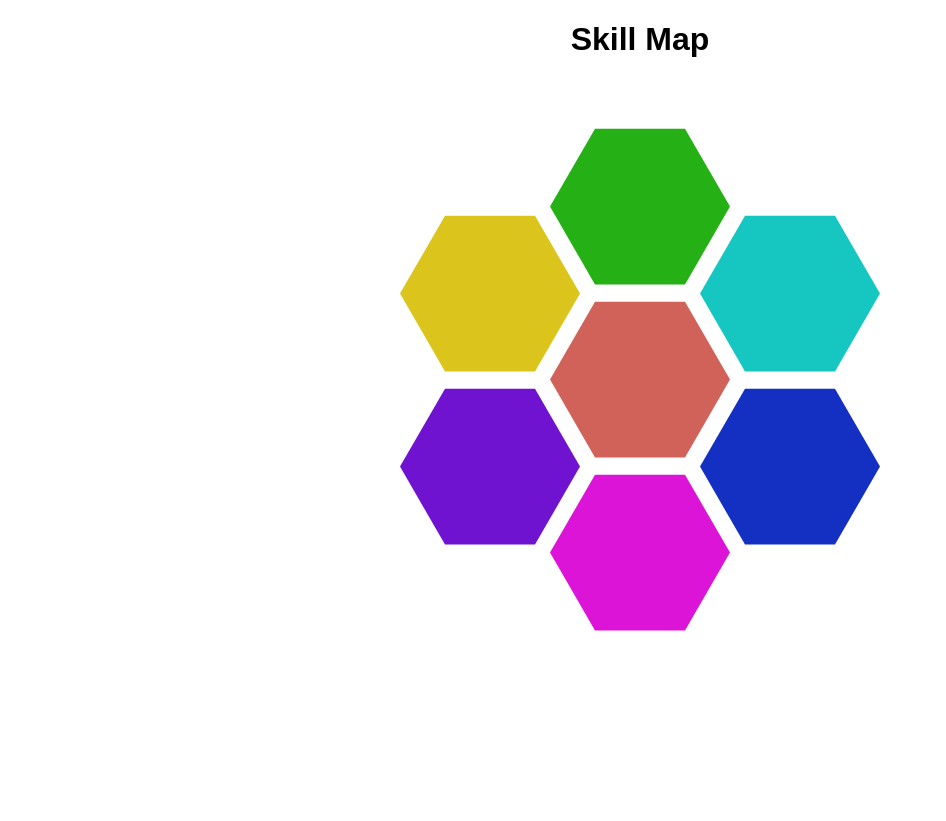
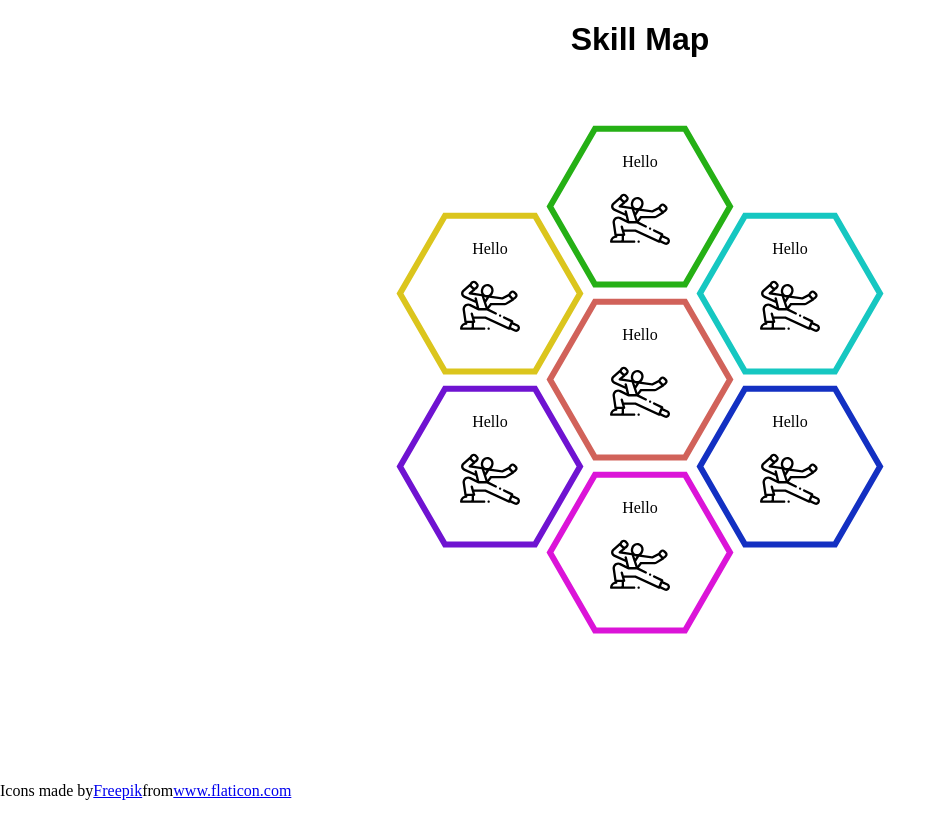
Before and after one commit to noah-kogler/motion-hexplorer, a Next.js app: page / in a window 1280 px wide. Shown: the whole page, without its empty margins (0-946 px from the left). Built offline with nearby package versions, Linux system fonts and the light colour scheme.

Commit message:
added icons

```diff
--- /dev/null
+++ b/components/credits.js
@@ -0,0 +1,18 @@
+import styled from "styled-components";
+
+export default function Credits() {
+  // needed for martial-arts.svg
+  return (
+    <IconDiv>
+      Icons made by
+      <a href="https://www.freepik.com" title="Freepik">Freepik</a>
+      from
+      <a href="https://www.flaticon.com/" title="Flaticon">www.flaticon.com</a>
+    </IconDiv>
+  );
+}
+
+const IconDiv = styled.div`
+  position: absolute;
+  bottom: 0;
+`;
--- a/components/svg/hexagon.js
+++ b/components/svg/hexagon.js
@@ -5,6 +5,7 @@ export default function HexagonSvg({center, padding, containerSideLength, color,
   const sideLength = containerSideLength - padding;
   const halfHeight = hexHalfHeight(sideLength);
   const halfSide = sideLength / 2;
+  const width = 2 * containerSideLength;
   const points = [
     { x: center.x - halfSide, y: center.y - halfHeight }, // topLeft
     { x: center.x + halfSide, y: center.y - halfHeight }, // topRight
@@ -17,8 +18,13 @@ export default function HexagonSvg({center, padding, containerSideLength, color,
   return (
     <Svg
       xmlns="http://www.w3.org/2000/svg"
-      viewBox={"0 0 " + (2 * containerSideLength) + " " + (2 * hexHalfHeight(containerSideLength))}>
-      <Polygon points={points.map(({x, y}) => x + ',' + y).join(' ')} color={color} hoverColor={hoverColor} />
+      viewBox={"0 0 " + width + " " + (2 * hexHalfHeight(containerSideLength))}>
+      <Polygon
+        points={points.map(({x, y}) => x + ',' + y).join(' ')}
+        strokeColor={color}
+        strokeHoverColor={hoverColor}/>
+      <text x="50%" y="25%" dominantBaseline="middle" textAnchor="middle">Hello</text>
+      <image x="35%" y="40%" width="30%" xlinkHref="/martial-arts.svg" />
     </Svg>
   );
 }
@@ -28,16 +34,18 @@ const Svg = styled.svg`
   height: 100%;
 `;
 
-const animateHoverColor = (color, hoverColor) => keyframes`
- 0% { fill: ${color}; }
- 100% { fill: ${hoverColor}; }
+const animateHoverColor = (strokeColor, strokeHoverColor) => keyframes`
+ 0% { stroke: ${strokeColor}; }
+ 100% { stroke: ${strokeHoverColor}; }
 `;
 
 const Polygon = styled.polygon`
-  fill: ${props => props.color};
+  stroke: ${props => props.strokeColor};
+  stroke-width: 6;
+  fill: white;
   &:hover {
-    animation-name: ${props => animateHoverColor(props.color, props.hoverColor)};
+    animation-name: ${props => animateHoverColor(props.strokeColor, props.strokeHoverColor)};
     animation-duration: .5s;
-    fill: ${props => props.hoverColor};
+    stroke: ${props => props.strokeHoverColor};
   }
 `;
--- a/pages/index.js
+++ b/pages/index.js
@@ -1,6 +1,7 @@
 import Head from 'next/head'
 import styled, { createGlobalStyle } from 'styled-components';
 import SkillMap from "../components/skill-map";
+import Credits from "../components/credits";
 
 export default () => (
   <div>
@@ -12,6 +13,8 @@ export default () => (
     <Title>Skill Map</Title>
 
     <SkillMap />
+
+    <Credits />
   </div>
 );
 
```
Also changed, not shown: public/martial-arts.svg (added).
